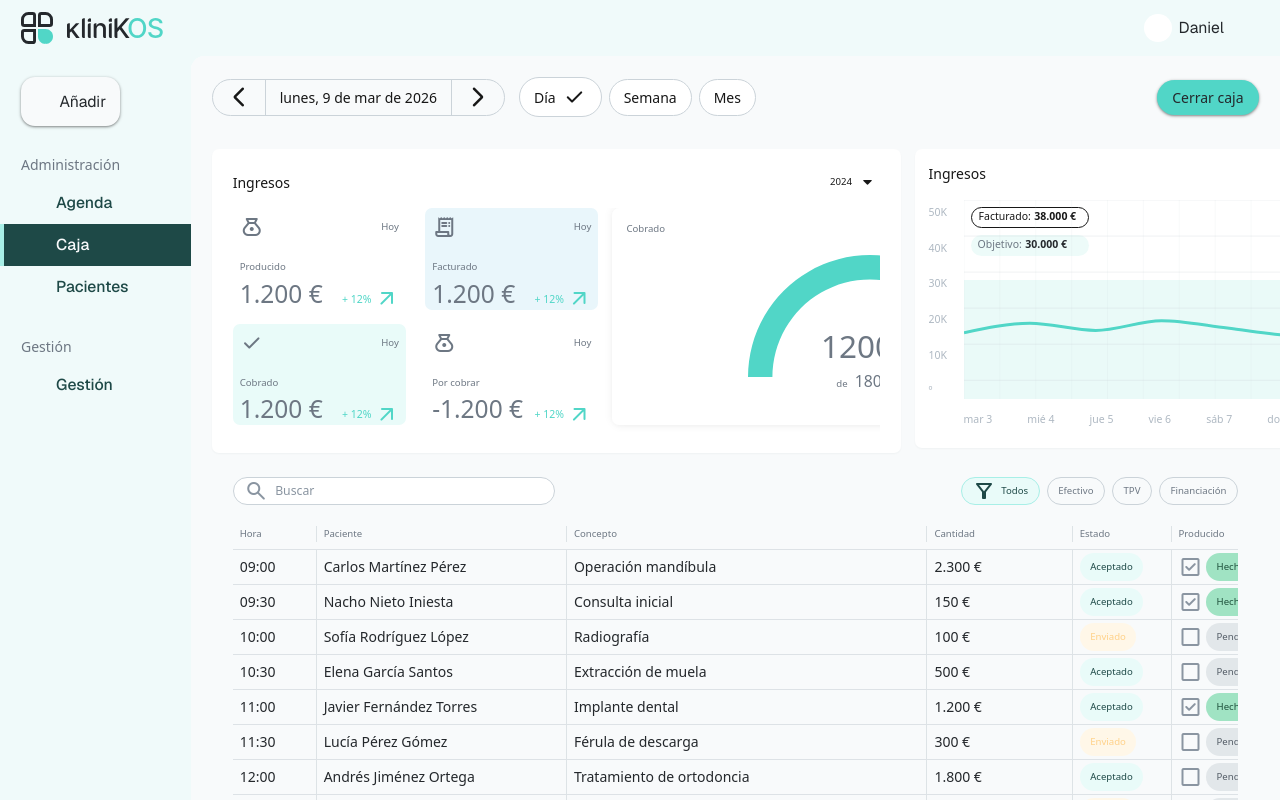
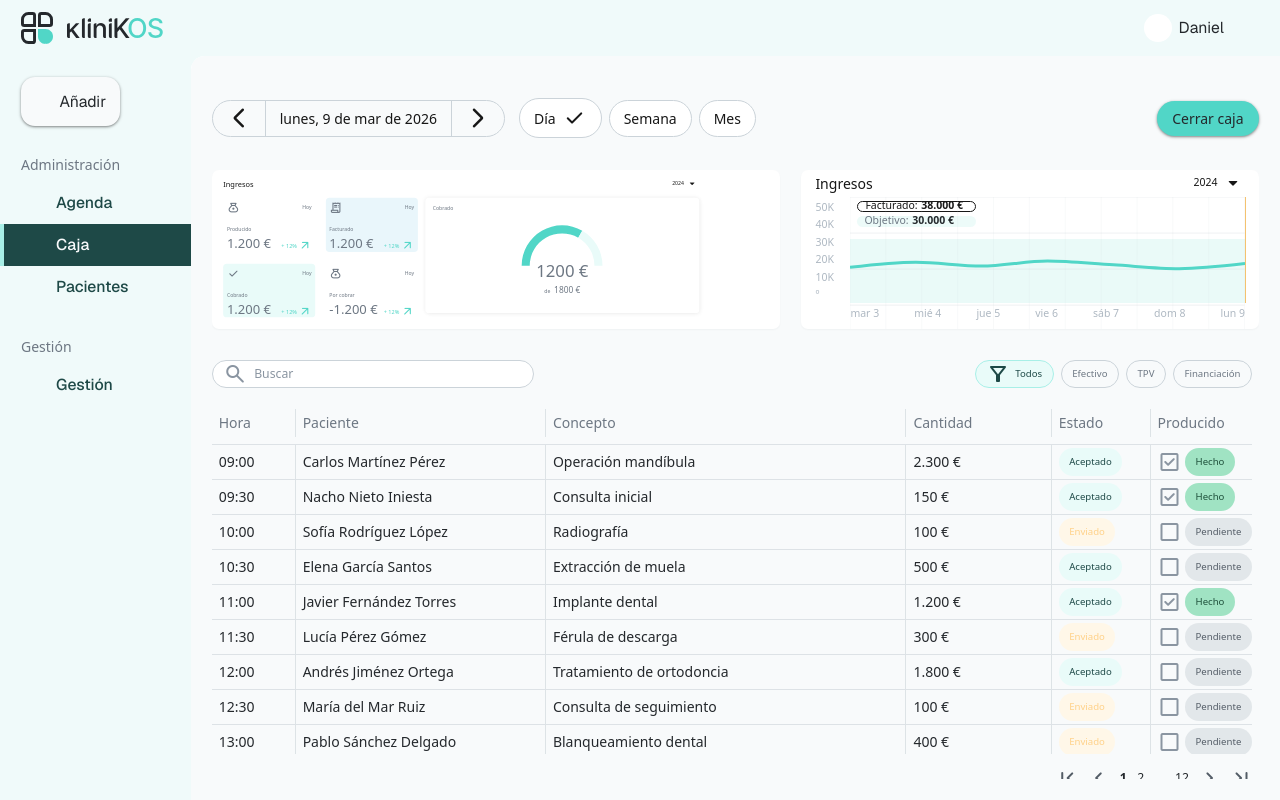
Before and after one commit to klinikOSapp/klinikOS-app, a Next.js app: page /caja in a window 1280 px wide. Built offline with nearby package versions, Linux system fonts and the light colour scheme; some icons are missing.

Commit message:
caja 70%

```diff
--- a/src/app/caja/page.tsx
+++ b/src/app/caja/page.tsx
@@ -6,11 +6,15 @@ import CashSummaryCard from '@/components/caja/CashSummaryCard'
 import CashToolbar from '@/components/caja/CashToolbar'
 import CashTrendCard from '@/components/caja/CashTrendCard'
 import type { CashTimeScale } from '@/components/caja/cajaTypes'
-import { useMemo, useState } from 'react'
+import { useCallback, useMemo, useState } from 'react'
+
+const SUMMARY_CARD_WIDTH_REM = 66.8125 // 1069px
+const TREND_CARD_MIN_WIDTH_REM = 32.6875 // 523px
 
 export default function CajaPage() {
   const [timeScale, setTimeScale] = useState<CashTimeScale>('day')
   const [anchorDate, setAnchorDate] = useState(() => new Date())
+  const [summaryHeightRem, setSummaryHeightRem] = useState<number | null>(null)
 
   const dateLabel = useMemo(
     () => formatToolbarLabel(anchorDate, timeScale),
@@ -26,10 +30,15 @@ export default function CajaPage() {
     setAnchorDate(new Date())
   }
 
+  const handleSummaryHeight = useCallback((heightRem: number) => {
+    setSummaryHeightRem((prev) =>
+      prev !== null && Math.abs(prev - heightRem) < 0.01 ? prev : heightRem
+    )
+  }, [])
+
   return (
     <ClientLayout>
-      <div className='bg-surface-app min-h-screen overflow-auto pb-plnav'>
-        <div className='container-page py-fluid-md pb-plnav'>
+      <div className='w-full max-w-layout mx-auto h-[calc(100dvh-var(--spacing-topbar))] bg-surface-app rounded-tl-[var(--radius-xl)] px-[min(1.5rem,2vw)] py-[min(1.5rem,2vw)] flex flex-col overflow-hidden'>
         <CashToolbar
           dateLabel={dateLabel}
           onNavigateNext={() => handleNavigate(1)}
@@ -37,19 +46,29 @@ export default function CajaPage() {
           timeScale={timeScale}
           onTimeScaleChange={handleTimeScaleChange}
         />
-          <div className='mt-header-stack flex justify-center'>
+
+        <div className='mt-header-stack flex flex-col flex-1 overflow-hidden gap-[min(1.5rem,2vw)]'>
           <div
-              className='grid gap-gapmd'
+            className='flex flex-col gap-[min(1.5rem,2vw)] xl:grid xl:items-stretch'
             style={{
-                gridTemplateColumns: 'minmax(0, 2fr) minmax(0, 1fr)',
-                width: 'min(99.5rem, 95vw)'
+              gridTemplateColumns: `minmax(0, ${SUMMARY_CARD_WIDTH_REM}rem) minmax(${TREND_CARD_MIN_WIDTH_REM}rem, 1fr)`
             }}
           >
-              <CashSummaryCard />
-              <CashTrendCard timeScale={timeScale} anchorDate={anchorDate} />
+            <div className='w-full'>
+              <CashSummaryCard onHeightChange={handleSummaryHeight} />
+            </div>
+            <div className='w-full'>
+              <CashTrendCard
+                timeScale={timeScale}
+                anchorDate={anchorDate}
+                targetHeightRem={summaryHeightRem ?? undefined}
+              />
             </div>
           </div>
+
+          <div className='flex-1 overflow-y-auto pr-[min(0.5rem,1vw)]'>
             <CashMovementsTable />
+          </div>
         </div>
       </div>
     </ClientLayout>
--- a/src/components/caja/CashMovementsTable.tsx
+++ b/src/components/caja/CashMovementsTable.tsx
@@ -154,16 +154,21 @@ const TABLE_GRID_TEMPLATE = [
 
 const CELL_BORDER_CLASS = 'border-hairline-r'
 
+const HEADER_TEXT_CLASS =
+  'text-body-md font-normal text-[var(--color-neutral-600)]'
+
+const HEADER_BASE_CELL_CLASS = `${CELL_BORDER_CLASS} flex items-center py-1 pl-[0.5rem] pr-2 ${HEADER_TEXT_CLASS}`
+
 const HEADER_CELL_CLASSES = [
-  `${CELL_BORDER_CLASS} pl-[0.5rem] pr-[0.75rem]`,
-  `${CELL_BORDER_CLASS} pl-[0.5rem] pr-[0.75rem]`,
-  `${CELL_BORDER_CLASS} pl-[0.5rem] pr-[0.75rem]`,
-  `${CELL_BORDER_CLASS} pl-[0.5rem] pr-[0.75rem]`,
-  `${CELL_BORDER_CLASS} pl-[0.5rem] pr-[0.75rem]`,
-  `${CELL_BORDER_CLASS} pl-[0.5rem] pr-[0.75rem]`,
-  `${CELL_BORDER_CLASS} pl-[0.5rem] pr-[0.75rem]`,
-  `${CELL_BORDER_CLASS} pl-[0.5rem] pr-[0.75rem]`,
-  'text-right pr-[0.25rem]'
+  `${HEADER_BASE_CELL_CLASS} text-left`,
+  `${HEADER_BASE_CELL_CLASS} text-left`,
+  `${HEADER_BASE_CELL_CLASS} text-left`,
+  `${HEADER_BASE_CELL_CLASS} text-left`,
+  `${HEADER_BASE_CELL_CLASS} text-left`,
+  `${HEADER_BASE_CELL_CLASS} text-left`,
+  `${HEADER_BASE_CELL_CLASS} text-left`,
+  `${HEADER_BASE_CELL_CLASS} text-left`,
+  `flex items-center justify-end pr-[0.25rem] ${HEADER_TEXT_CLASS}`
 ] as const
 
 const ROW_CELL_CLASSES = [
@@ -232,10 +237,10 @@ export default function CashMovementsTable() {
 
   return (
     <section
-      className='px-[1.5rem]'
+      className='flex h-full flex-col'
       style={{
-        marginTop: 'min(2.1875rem, 3vh)',
-        width: `min(${TABLE_WIDTH_REM}rem, 100%)`
+        marginTop: 'min(0.875rem, 1.2vh)',
+        width: '100%'
       }}
     >
       <div className='flex flex-wrap items-center gap-gapsm'>
@@ -258,20 +263,21 @@ export default function CashMovementsTable() {
         </div>
       </div>
 
-        <div className='mt-6 overflow-x-auto'>
+      <div className='mt-6 flex-1 overflow-hidden rounded-lg'>
+        <div className='h-full overflow-auto overflow-x-auto'>
           <div className='min-w-[101rem]'>
             <div
-                className='grid border-hairline-b pb-[0.5rem] text-label-sm font-medium text-neutral-600'
+              className='grid border-hairline-b pb-[0.5rem]'
               style={{ gridTemplateColumns: TABLE_GRID_TEMPLATE }}
             >
-              <div className={`${HEADER_CELL_CLASSES[0]} flex items-center`}>Hora</div>
-              <div className={`${HEADER_CELL_CLASSES[1]} flex items-center`}>Paciente</div>
-              <div className={`${HEADER_CELL_CLASSES[2]} flex items-center`}>Concepto</div>
-              <div className={`${HEADER_CELL_CLASSES[3]} flex items-center`}>Cantidad</div>
-              <div className={`${HEADER_CELL_CLASSES[4]} flex items-center`}>Estado</div>
-              <div className={`${HEADER_CELL_CLASSES[5]} flex items-center`}>Producido</div>
-              <div className={`${HEADER_CELL_CLASSES[6]} flex items-center`}>Método</div>
-              <div className={`${HEADER_CELL_CLASSES[7]} flex items-center`}>Aseguradora</div>
+              <div className={HEADER_CELL_CLASSES[0]}>Hora</div>
+              <div className={HEADER_CELL_CLASSES[1]}>Paciente</div>
+              <div className={HEADER_CELL_CLASSES[2]}>Concepto</div>
+              <div className={HEADER_CELL_CLASSES[3]}>Cantidad</div>
+              <div className={HEADER_CELL_CLASSES[4]}>Estado</div>
+              <div className={HEADER_CELL_CLASSES[5]}>Producido</div>
+              <div className={HEADER_CELL_CLASSES[6]}>Método</div>
+              <div className={HEADER_CELL_CLASSES[7]}>Aseguradora</div>
               <div className={`${HEADER_CELL_CLASSES[8]} text-[0.75rem] font-normal text-neutral-500`}>
                 Acciones
               </div>
@@ -307,6 +313,7 @@ export default function CashMovementsTable() {
                   </div>
                 </div>
               ))}
+            </div>
           </div>
         </div>
       </div>
--- a/src/components/caja/CashSummaryCard.tsx
+++ b/src/components/caja/CashSummaryCard.tsx
@@ -48,7 +48,9 @@ const SUMMARY_CARDS: SummaryCard[] = [
 ]
 
 const CARD_HEIGHT_REM = 21.375 // 342px
+const CARD_HEIGHT_PX = 342
 const INCOME_CARD_WIDTH_REM = 66.8125 // 1069px
+const INCOME_CARD_WIDTH_PX = 1069
 const SUMMARY_CARD_WIDTH_REM = 12.375 // 198px
 const SUMMARY_CARD_HEIGHT_REM = 7.25 // 116px
 const SUMMARY_CARD_COLUMN_GAP_REM = 1.375 // 22px
@@ -77,23 +79,64 @@ const DONUT_DATA = [
   }
 ]
 
-export default function CashSummaryCard() {
-  const sharedCardStyles: CSSProperties = {
-    minHeight: `min(${CARD_HEIGHT_REM}rem, calc(100vh - 10rem))`,
-    maxWidth: `min(${INCOME_CARD_WIDTH_REM}rem, 100%)`
+type CashSummaryCardProps = {
+  onHeightChange?: (heightRem: number) => void
 }
 
+export default function CashSummaryCard({
+  onHeightChange
+}: CashSummaryCardProps) {
+  const cardRef = useRef<HTMLDivElement | null>(null)
+  const [scale, setScale] = useState(1)
+
+  useEffect(() => {
+    const node = cardRef.current
+    if (!node || typeof ResizeObserver === 'undefined') return
+
+    const observer = new ResizeObserver(([entry]) => {
+      if (!entry) return
+      const ratio = Math.min(1, entry.contentRect.width / INCOME_CARD_WIDTH_PX)
+      setScale(ratio)
+    })
+
+    observer.observe(node)
+    return () => observer.disconnect()
+  }, [])
+
+  const scaledHeightRem = CARD_HEIGHT_REM * scale
+
+  const sharedCardStyles: CSSProperties = {
+    width: '100%',
+    maxWidth: `${INCOME_CARD_WIDTH_REM}rem`,
+    height: `${scaledHeightRem}rem`,
+    overflow: 'hidden'
+  }
+
+  useEffect(() => {
+    onHeightChange?.(scaledHeightRem)
+  }, [scaledHeightRem, onHeightChange])
+
   const summaryGridStyles: CSSProperties = {
-    columnGap: `min(${SUMMARY_CARD_COLUMN_GAP_REM}rem, 5vw)`,
-    rowGap: `min(${SUMMARY_CARD_ROW_GAP_REM}rem, 3vw)`,
-    gridTemplateColumns: `repeat(2, min(${SUMMARY_CARD_WIDTH_REM}rem, 45vw))`,
-    width: `min(${SUMMARY_GRID_WIDTH_REM}rem, 100%)`
+    columnGap: `${SUMMARY_CARD_COLUMN_GAP_REM}rem`,
+    rowGap: `${SUMMARY_CARD_ROW_GAP_REM}rem`,
+    gridTemplateColumns: `repeat(2, ${SUMMARY_CARD_WIDTH_REM}rem)`,
+    width: `${SUMMARY_GRID_WIDTH_REM}rem`
   }
 
   return (
     <article
-      className='w-full rounded-lg bg-surface px-[1.5rem] py-[1.5rem] shadow-elevation-card'
+      ref={cardRef}
+      className='relative w-full rounded-lg bg-surface shadow-elevation-card'
       style={sharedCardStyles}
+    >
+      <div
+        className='flex flex-col px-[1.5rem] py-[1rem]'
+        style={{
+          width: `${INCOME_CARD_WIDTH_REM}rem`,
+          height: `${CARD_HEIGHT_REM}rem`,
+          transform: `scale(${scale})`,
+          transformOrigin: 'top left'
+        }}
       >
         <header className='flex items-center justify-between'>
           <h2 className='text-title-sm font-medium text-fg'>Ingresos</h2>
@@ -108,13 +151,16 @@ export default function CashSummaryCard() {
           </button>
         </header>
 
-      <div className='mt-gapmd flex flex-nowrap items-start gap-gapmd overflow-x-auto pb-[min(0.5rem,1vw)]'>
+        <div className='mt-[1rem] flex flex-1 gap-gapmd'>
           <div className='grid flex-none' style={summaryGridStyles}>
             {SUMMARY_CARDS.map((card) => (
               <SummaryInsightCard key={card.id} card={card} />
             ))}
           </div>
+          <div className='flex flex-1 min-h-0'>
             <CashDonutGauge />
+          </div>
+        </div>
       </div>
     </article>
   )
@@ -123,8 +169,8 @@ export default function CashSummaryCard() {
 function SummaryInsightCard({ card }: { card: SummaryCard }) {
   const cardStyles: CSSProperties = {
     backgroundColor: card.color,
-    height: `min(${SUMMARY_CARD_HEIGHT_REM}rem, 18vh)`,
-    width: `min(${SUMMARY_CARD_WIDTH_REM}rem, 100%)`
+    height: `${SUMMARY_CARD_HEIGHT_REM}rem`,
+    width: `${SUMMARY_CARD_WIDTH_REM}rem`
   }
 
   return (
@@ -132,8 +178,8 @@ function SummaryInsightCard({ card }: { card: SummaryCard }) {
       className='flex h-full flex-col rounded-lg p-[0.5rem]'
       style={cardStyles}
     >
-      <div className='flex h-full flex-col gap-[min(1.5rem,4vw)]'>
-        <div className='flex items-center justify-between text-[min(0.6875rem,3vw)] font-medium leading-[min(1rem,3vw)] text-neutral-600'>
+      <div className='flex h-full flex-col gap-[1.5rem]'>
+        <div className='flex items-center justify-between text-[0.6875rem] font-medium leading-[1rem] text-neutral-600'>
           <span
             className='material-symbols-rounded text-[1rem] leading-4 text-neutral-600'
             aria-hidden
@@ -142,15 +188,15 @@ function SummaryInsightCard({ card }: { card: SummaryCard }) {
           </span>
           <span>Hoy</span>
         </div>
-        <div className='flex flex-col gap-[min(0.25rem,1vw)] text-neutral-600'>
-          <div className='font-medium text-[min(0.6875rem,3vw)] leading-[min(1rem,3vw)]'>
+        <div className='flex flex-col gap-[0.25rem] text-neutral-600'>
+          <div className='font-medium text-[0.6875rem] leading-[1rem]'>
             {card.title}
           </div>
           <div className='flex items-baseline justify-between gap-[0.5rem]'>
-            <p className='text-[min(1.75rem,5vw)] leading-[min(2.25rem,6vw)] text-neutral-600 whitespace-nowrap'>
+            <p className='text-[1.75rem] leading-[2.25rem] text-neutral-600 whitespace-nowrap'>
               {card.value}
             </p>
-            <div className='flex items-center gap-[0.25rem] text-[min(0.75rem,3.5vw)] font-medium text-brand-500 whitespace-nowrap'>
+            <div className='flex items-center gap-[0.25rem] text-[0.75rem] font-medium text-brand-500 whitespace-nowrap'>
               {card.delta}
               <span className='material-symbols-rounded text-[1rem] leading-4'>
                 arrow_outward
@@ -186,7 +232,12 @@ function CashDonutGauge() {
         DONUT_MAX_WIDTH_PX,
         Math.max(DONUT_MIN_WIDTH_PX, availableWidth)
       )
-      const heightPx = widthPx * DONUT_HEIGHT_RATIO
+      const maxHeightPx =
+        entry.contentRect.height - DONUT_HORIZONTAL_SAFE_SPACE_PX
+      const heightPx = Math.min(
+        widthPx * DONUT_HEIGHT_RATIO,
+        Math.max(0, maxHeightPx)
+      )
 
       setChartDimensions((prev) =>
         prev.widthPx === widthPx && prev.heightPx === heightPx
@@ -200,8 +251,8 @@ function CashDonutGauge() {
   }, [])
 
   const donutCardStyles: CSSProperties = {
-    width: `min(${DONUT_CARD_WIDTH_REM}rem, 100%)`,
-    minHeight: `min(${DONUT_CARD_MIN_HEIGHT_REM}rem, calc(${CARD_HEIGHT_REM}rem - 4rem))`,
+    width: `${DONUT_CARD_WIDTH_REM}rem`,
+    height: `${DONUT_CARD_HEIGHT_REM}rem`,
     position: 'relative',
     overflow: 'hidden',
     boxShadow: '-1px -1px 8px rgba(0,0,0,0.05), 2px 2px 8px rgba(0,0,0,0.05)'
@@ -227,11 +278,11 @@ function CashDonutGauge() {
   return (
     <div
       ref={donutCardRef}
-      className='relative flex-none rounded-lg bg-surface'
+      className='relative flex w-full items-stretch rounded-lg bg-surface'
       style={donutCardStyles}
     >
       <p
-        className='absolute text-[min(0.6875rem,3vw)] font-medium leading-[min(1rem,3vw)] text-neutral-600'
+        className='absolute text-[0.6875rem] font-medium leading-[1rem] text-neutral-600'
         style={{
           left: `${DONUT_LABEL_OFFSET_REM}rem`,
           top: `${DONUT_LABEL_OFFSET_REM}rem`
@@ -263,18 +314,18 @@ function CashDonutGauge() {
       </div>
 
       <div
-        className='absolute flex flex-col items-center gap-[min(0.25rem,1vw)] text-center text-neutral-600'
+        className='absolute flex flex-col items-center gap-[0.25rem] text-center text-neutral-600'
         style={valueStackStyles}
       >
-        <p className='text-[min(2.25rem,6vw)] leading-[min(2.75rem,7vw)] text-neutral-600'>
+        <p className='text-[2.25rem] leading-[2.75rem] text-neutral-600'>
           {DONUT_VALUE.toLocaleString('es-ES', {
             minimumFractionDigits: 0
           })}{' '}
           €
         </p>
-        <div className='flex items-baseline gap-[min(0.5rem,2vw)] text-[min(0.6875rem,3vw)] leading-[min(1rem,3vw)]'>
+        <div className='flex items-baseline gap-[0.5rem] text-[0.6875rem] leading-[1rem]'>
           <span className='font-medium'>de</span>
-          <span className='text-[min(1.125rem,4vw)] font-medium leading-[min(1.75rem,5vw)]'>
+          <span className='text-[1.125rem] font-medium leading-[1.75rem]'>
             {DONUT_TARGET.toLocaleString('es-ES', {
               minimumFractionDigits: 0
             })}{' '}
--- a/src/components/caja/CashTrendCard.tsx
+++ b/src/components/caja/CashTrendCard.tsx
@@ -1,7 +1,7 @@
 'use client'
 
 import type { CSSProperties } from 'react'
-import { useMemo } from 'react'
+import { useEffect, useMemo, useRef, useState } from 'react'
 import { Line, LineChart, ResponsiveContainer, XAxis, YAxis } from 'recharts'
 import type { CashTimeScale } from '@/components/caja/cajaTypes'
 
@@ -9,6 +9,7 @@ const Y_AXIS_LABELS = ['50K', '40K', '30K', '20K', '10K', 'º']
 
 const CARD_WIDTH_PX = 523
 const CARD_HEIGHT_PX = 342
+const CARD_HEIGHT_REM = CARD_HEIGHT_PX / 16
 const TREND_CARD_WIDTH_REM = 32.6875 // 523px
 const GRID_WIDTH_PX = 451
 const GRID_HEIGHT_PX = 228
@@ -110,9 +111,14 @@ type SeriesResult = {
 type CashTrendCardProps = {
   timeScale: CashTimeScale
   anchorDate: Date
+  targetHeightRem?: number | null
 }
 
-export default function CashTrendCard({ timeScale, anchorDate }: CashTrendCardProps) {
+export default function CashTrendCard({
+  timeScale,
+  anchorDate,
+  targetHeightRem
+}: CashTrendCardProps) {
   const series = useMemo(
     () => buildSeries(timeScale, anchorDate),
     [timeScale, anchorDate]
@@ -135,17 +141,41 @@ export default function CashTrendCard({ timeScale, anchorDate }: CashTrendCardPr
   }, [series])
 
   const cardStyles: CSSProperties = {
-    width: `min(${TREND_CARD_WIDTH_REM}rem, 95vw)`,
-    aspectRatio: `${CARD_WIDTH_PX} / ${CARD_HEIGHT_PX}`,
-    overflow: 'hidden'
+    width: '100%',
+    height: targetHeightRem ? `${targetHeightRem}rem` : `min(${CARD_HEIGHT_REM}rem, 100%)`,
+    overflow: 'hidden',
+    position: 'relative'
   }
+
+  const [scale, setScale] = useState(1)
+  const frameRef = useRef<HTMLDivElement | null>(null)
+
+  useEffect(() => {
+    const node = frameRef.current
+    if (!node || typeof ResizeObserver === 'undefined') return
+    const observer = new ResizeObserver(([entry]) => {
+      if (!entry) return
+      const widthRatio = entry.contentRect.width / CARD_WIDTH_PX
+      const heightRatio = entry.contentRect.height / CARD_HEIGHT_PX
+      setScale(Math.min(widthRatio, heightRatio))
+    })
+    observer.observe(node)
+    return () => observer.disconnect()
+  }, [targetHeightRem])
 
   return (
     <article
       className='relative rounded-lg bg-surface shadow-elevation-card'
       style={cardStyles}
     >
-      <div className='relative h-full w-full'>
+      <div
+        ref={frameRef}
+        className='relative h-full w-full'
+        style={{
+          minHeight: CARD_HEIGHT_REM * scale,
+          minWidth: CARD_WIDTH_PX * scale
+        }}
+      >
         <header
           className='absolute flex items-center justify-between'
           style={rectToStyle(HEADER_RECT)}
```
Lines whose indentation alone changed are shown as unchanged.
